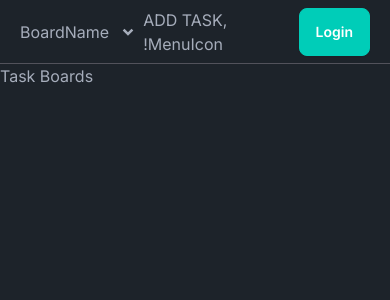
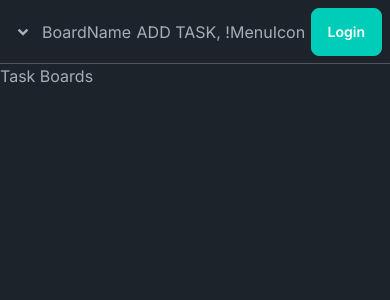
Before and after one commit to im7ven/kanban-board, a Next.js app: page / in a window 390 px wide. Shown: the top 300 px of the page. Built offline with nearby package versions, Linux system fonts and the light colour scheme; no server answers.

Commit message:
refactor: Change menu to dropdown

```diff
--- a/app/components/MenuBar.tsx
+++ b/app/components/MenuBar.tsx
@@ -8,10 +8,10 @@ import TaskBoardMenu from "./TaskBoardMenu";
 
 const MenuBar = () => {
   return (
-    <div className="grow md:border-l-[1px] border-zinc-600 flex justify-between items-center px-5">
+    <div className="grow md:border-l-[1px] border-zinc-600 flex justify-between items-center px-2">
       <div className="flex items-center gap-1">
+        <MenuDropDown />
         <h2>BoardName</h2>
-        <MenuDropDown />
       </div>
       <div>ADD TASK, !MenuIcon</div>
       <AuthStatus />
@@ -20,22 +20,17 @@ const MenuBar = () => {
 };
 
 const MenuDropDown = () => {
-  const dropDownModal = useRef<HTMLDialogElement>(null);
-
   return (
-    <div className="md:hidden">
-      <RiArrowDropDownLine
-        onClick={() => dropDownModal.current?.showModal()}
-        size="30"
-      />
-      <dialog ref={dropDownModal} id="menuDropDown" className="modal">
-        <div className="modal-box max-w-[20rem]">
-          <TaskBoardMenu />
-        </div>
-        <form method="dialog" className="modal-backdrop">
-          <button>close</button>
-        </form>
-      </dialog>
+    <div className=" md:hidden dropdown dropdown-bottom">
+      <div tabIndex={0} role="button">
+        <RiArrowDropDownLine size="30" />
+      </div>
+      <div
+        tabIndex={0}
+        className="dropdown-content z-[1] w-[18rem] p-2 shadow bg-neutral rounded-lg"
+      >
+        <TaskBoardMenu />
+      </div>
     </div>
   );
 };
```
